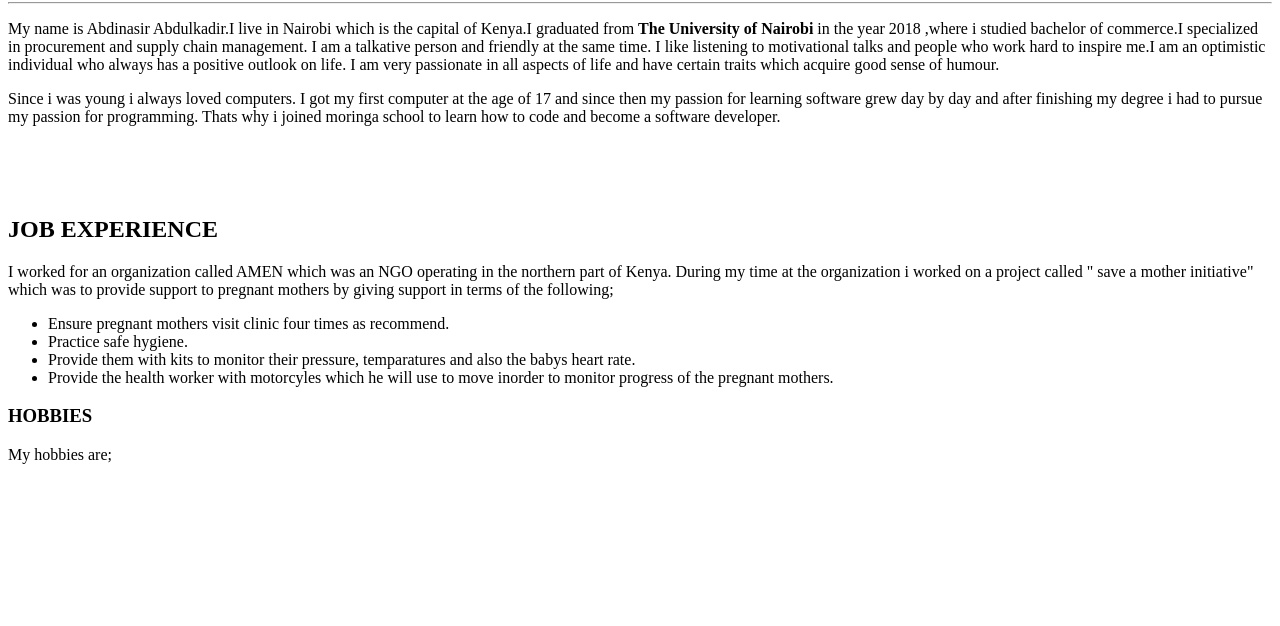
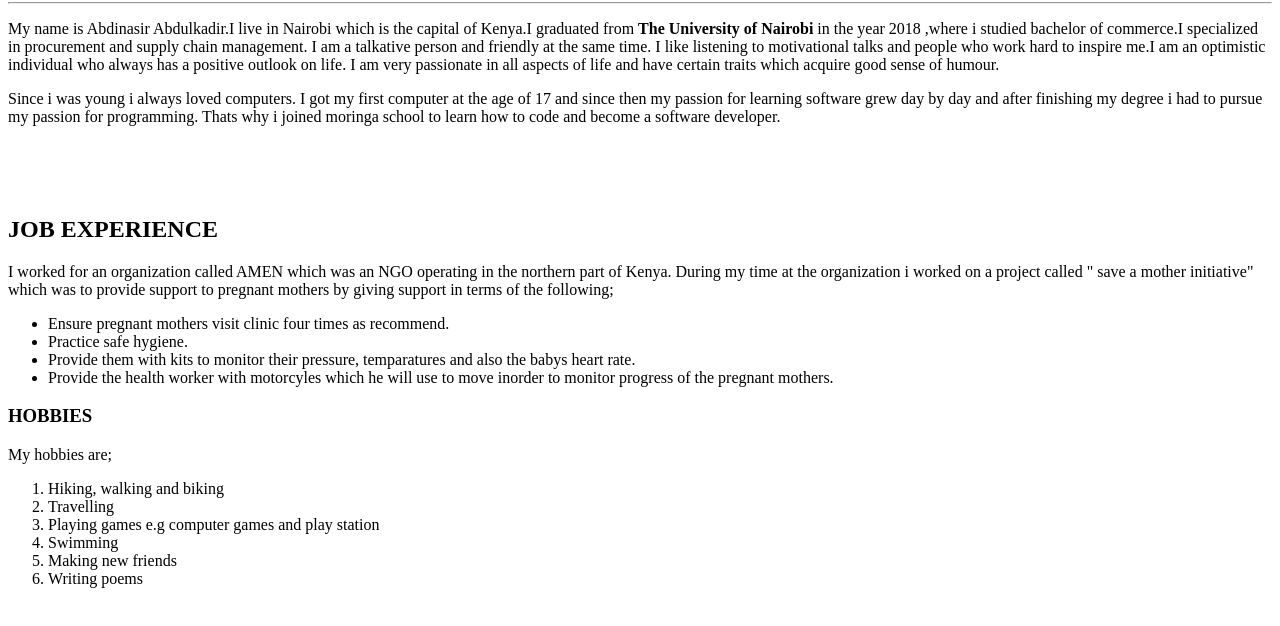
Before and after one commit to nasirabdulkadir91/Abduls-portifolio, a plain HTML site: page index.html in a window 1280 px wide. Shown: the part 78-704 px from the top of the page. Drawn offline with Linux system fonts and the light colour scheme.

Commit message:
add ordered list

```diff
--- a/index.html
+++ b/index.html
@@ -22,6 +22,14 @@
     </ul>
     <h3>HOBBIES</h3>
     <p>My hobbies are;</p>
+    <ol>
+        <li>Hiking, walking and biking</li>
+        <li>Travelling</li>
+        <li>Playing games e.g computer games and play station</li>
+        <li>Swimming</li>
+        <li>Making new friends</li>
+        <li>Writing poems</li>
+    </ol>
 
 
 
@@ -32,25 +40,6 @@
 
 
 
-    </body>
-
-
-
-
-
-
-
-
-
-
-
-
-
-
-
-
-
-
-
+ </body>
 
 </html>
```
